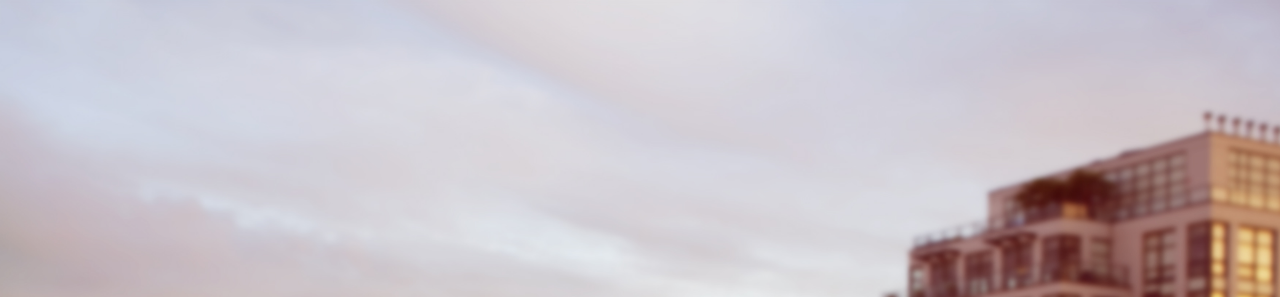
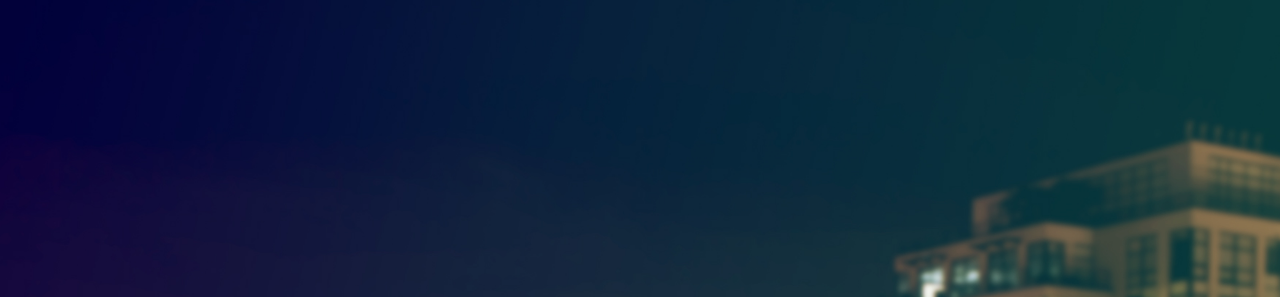
Before and after one commit to itsbamee/time_rwd, a plain HTML site: page index.html in a window 1280 px wide. Shown: the top 297 px of the page. Drawn offline with Linux system fonts and the light colour scheme.

Commit message:
오전시간대 수정

```diff
--- a/main.js
+++ b/main.js
@@ -35,11 +35,11 @@ function setTime(num, index) {
 function changeTheme() {
 	const hr = new Date().getHours();
 
-	if (hr >= 5 && hr < 11) {
+	if (hr >= 5 && hr < 14) {
 		main.className = ''; //클래스 네임 비우기
 		main.classList.add('morning');
 	}
-	if (hr >= 11 && hr < 16) {
+	if (hr >= 14 && hr < 16) {
 		main.className = '';
 		main.classList.add('afternoon');
 	}
--- a/scss/style.scss
+++ b/scss/style.scss
@@ -1,5 +1,6 @@
 @import 'reset';
 @import url('https://fonts.googleapis.com/css2?family=Orbitron&display=swap');
+$names: (morning, afternoon, evening, night);
 
 main {
 	width: 100%;
@@ -83,6 +84,16 @@ main {
 	}
 }
 
+//$names라는 배열값을 반복돌면서 배경이미지 처리
+@each $name in $names {
+	main.#{$name} {
+		background-image: url(../img/bg_#{$name}.jpg);
+		figure {
+			background-image: url(../img/phone_#{$name}.png);
+		}
+	}
+}
+
 @media screen and (max-width: 1600px) {
 	main {
 		figure {
```
Also changed, not shown: css/style.css, 1 other file.
